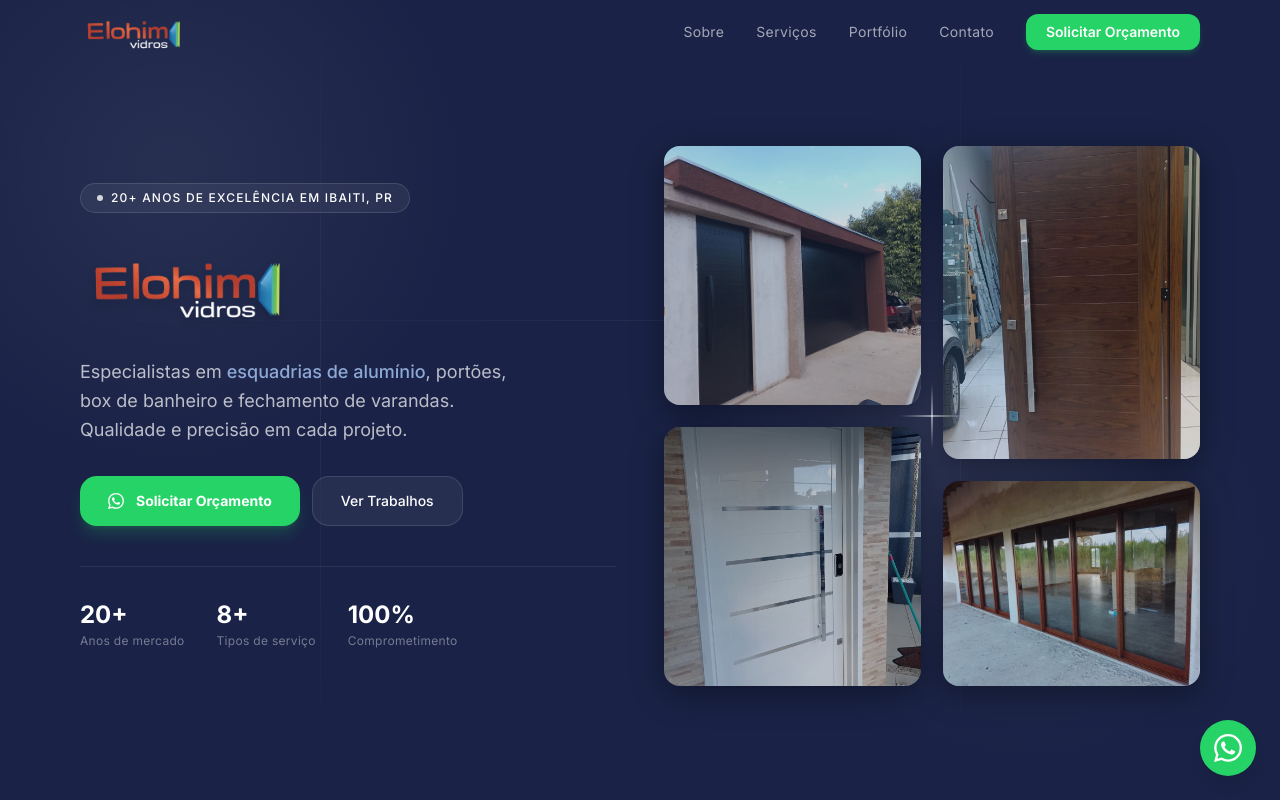
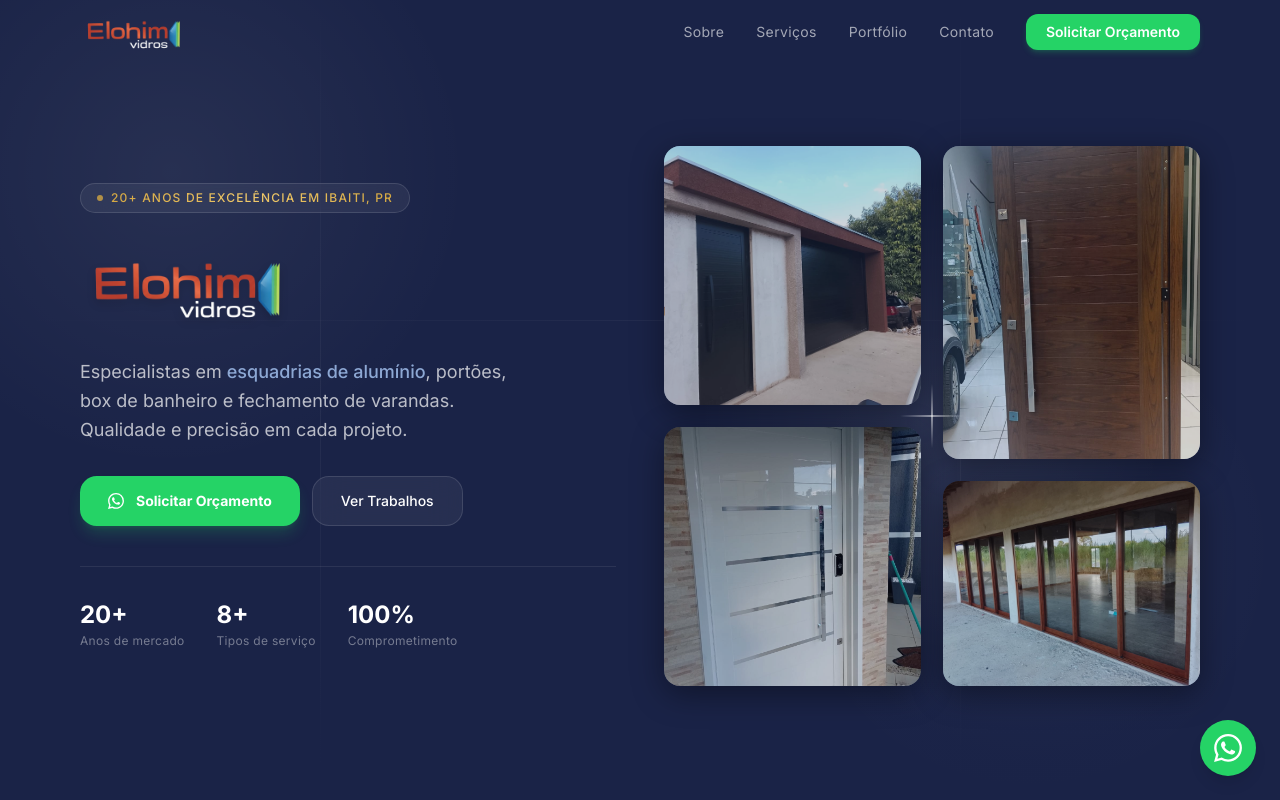
Before and after one commit to roverigor/vidros-elohim, a Next.js app: page / in a window 1280 px wide. Shown: the top 800 px of the page. Built offline with nearby package versions, Linux system fonts and the light colour scheme.

Commit message:
feat(hero): gold gradient text on excellence badge

```diff
--- a/components/sections/Hero.tsx
+++ b/components/sections/Hero.tsx
@@ -42,9 +42,12 @@ export default function Hero() {
           {/* Left — text content */}
           <div>
             {/* Badge */}
-            <div className="inline-flex items-center gap-2 mb-8 px-4 py-1.5 glass rounded-full border border-white/25">
-              <span className="w-1.5 h-1.5 rounded-full bg-[#ffffff] animate-pulse" />
-              <span className="text-white text-xs font-medium tracking-widest uppercase">
+            <div className="inline-flex items-center gap-2 mb-8 px-4 py-1.5 glass rounded-full border border-[#d4a843]/35">
+              <span className="w-1.5 h-1.5 rounded-full bg-[#d4a843] animate-pulse" />
+              <span
+                className="text-xs font-medium tracking-widest uppercase"
+                style={{ background: 'linear-gradient(90deg, #d4a843, #f0c96a, #d4a843)', WebkitBackgroundClip: 'text', WebkitTextFillColor: 'transparent', backgroundClip: 'text' }}
+              >
                 20+ anos de excelência em Ibaiti, PR
               </span>
             </div>
```
